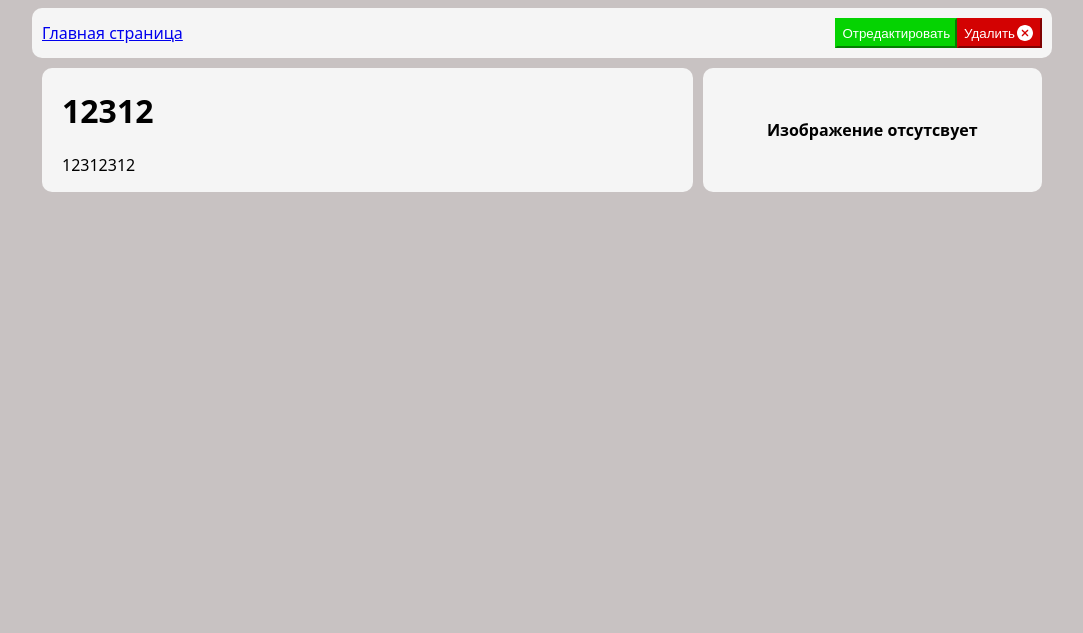
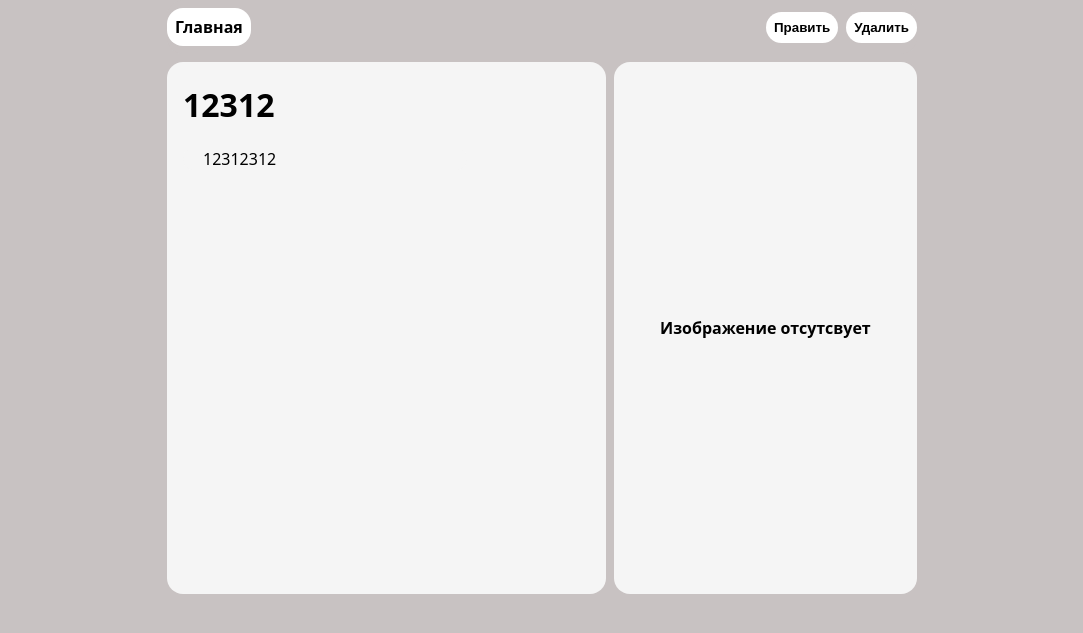
Before and after one commit to Dienly-Bogdan/RuWiki, a Flask app: page /article/12312 in a window 1280 px wide. Shown: the top 633 px of the page, without its empty margins (98-1181 px from the left). Run offline with Flask 3, Linux system fonts and the light colour scheme; data comes from the database, SQL or seed files in the repository; both versions use the stored data as it was after the commit.

Commit message:
Сделали адаптив вёрстку

```diff
--- a/adaptive_article.css
+++ b/static/css/article.css
@@ -1,12 +1,3 @@
-body {
-    display: flex;
-    justify-content: center;
-    background-color: rgb(200, 194, 194);
-    padding: 0;
-    margin: 0;
-    font-family: system-ui, -apple-system, BlinkMacSystemFont, 'Segoe UI', Roboto, Oxygen, Ubuntu, Cantarell, 'Open Sans', 'Helvetica Neue', sans-serif;
-}
-
 .article {
     display: flex;
     flex-direction: column;
@@ -23,7 +14,28 @@ body {
     padding: 8px 0;
 }
 
-.btn{
+.controls {
+    width: 100%;
+    display: flex;
+}
+
+.left_controls {
+    width: 50%;
+    display: flex;
+    justify-content: start;
+}
+
+.mobile_left_controls {
+    display: none;
+}
+
+.right_controls {
+    width: 50%;
+    display: flex;
+    justify-content: end;
+}
+
+.btn {
     background-color: white;
     color: black;
     font-weight: bold;
@@ -34,25 +46,21 @@ body {
     cursor: pointer;
 }
 
-.btn:hover{
-    background-color: #5e2ec5;
+.btn:hover {
+    background-color: #5e2ec8;
     color: white;
+    transition: color 0.5s ease-in-out;
     transition: background-color 0.5s ease-in-out;
-    transition: color 0.5s ease-in-out;
 }
 
-.btn:not(:hover){
+.btn:not(:hover) {
     background-color: white;
     color: black;
+    transition: color 0.5s ease-in-out;
     transition: background-color 0.5s ease-in-out;
-    transition: color 0.5s ease-in-out;
 }
 
-.controls_home_btn{
-    margin-bottom: 8px;
-}
-
-.conrtols_edit_btn{
+.conrtols_edit_btn {
     margin-right: 8px;
 }
 
@@ -73,6 +81,13 @@ body {
     border-radius: 16px;
 }
 
+.article_title {
+
+}
+
+.article_text {
+
+}
 
 .article_image {
     padding: 16px;
@@ -89,38 +104,21 @@ body {
     object-fit: contain;
 }
 
-.controls{
-    width: 100%;
-    display: flex;
-}
-
-.left_controls{
-    width: 50%;
-    display: flex;
-    justify-content: start;
-}
-
-.right_controls{
-    width: 50%;
-    display: flex;
-    justify-content: end;
-}
-
-.mobile_left_controls{
-    display: none;
-}
-
 @media (max-width: 768px) {
     .article_header {
         width: 100%;
     }
 
-    .controls_home_btn{
+    .controls_home_btn {
         margin-right: 8px;
     }
 
-    .mobile_left_controls{
+    .mobile_left_controls {
         display: flex;
+    }
+
+    .right_controls {
+        display: none;
     }
 
     .article_body {
@@ -128,9 +126,6 @@ body {
         flex-direction: column-reverse;
     }
 
-    .right_controls{
-        display: none;
-    }
     .text_information {
         width: 100%;
         margin-right: 0;
--- a/static/css/style.css
+++ b/static/css/style.css
@@ -1,12 +1,10 @@
 body {
-    background-color: rgb(200, 194, 194);
-
     display: flex;
     justify-content: center;
-    align-items: center;
-    flex-direction: column;
-
-    font-family: system-ui, -apple-system, BlinkMacSystemFont, 'Segoe UI', Roboto, Oxygen, Ubuntu, Cantarell, 'Open Sans', 'Helvetica Neue', sans-serif
+    background-color: rgb(200, 194, 194);
+    padding: 0;
+    margin: 0;
+    font-family: system-ui, -apple-system, BlinkMacSystemFont, 'Segoe UI', Roboto, Oxygen, Ubuntu, Cantarell, 'Open Sans', 'Helvetica Neue', sans-serif;
 }
 
 .article_controls {
--- a/templates/article.html
+++ b/templates/article.html
@@ -3,44 +3,71 @@
 <head>
     <meta charset="UTF-8">
     <meta name="viewport" content="width=device-width, initial-scale=1.0">
-    <title>Рувики</title>
+    <title>{{ article.title }}</title>
     <link rel="stylesheet" href="{{ url_for('static', filename='css/style.css') }}">
+    <link rel="stylesheet" href="{{ url_for('static', filename='css/article.css') }}">
 </head>
 <body>
-    <div class="article_controls">
+    <div class="article">
+
+        <div class="article_header">
+
+            <div class="controls">
+
                 <div class="left_controls">
-            <a href="{{ url_for('index') }}">Главная страница</a>
-        </div>
+                    <a class="btn controls_home_btn" href="{{ url_for('index') }}">
+                        Главная
+                    </a>
 
-        <div class="right_controls">
+                    <div class="mobile_left_controls">
                         <form action="{{ url_for('update_article', id=article.id) }}" method="get">
-                <button type="submit" class="controls_edit_btn">
-                    Отредактировать
-                </button>
+                            <button type="submit" class="btn conrtols_edit_btn">Править</button>
                         </form>
 
                         <form action="{{ url_for('delete_article', id=article.id) }}" method="post">
                             <button
                                 type="submit"
-                        class="controls_del_btn"
-                        id="delete_article_btn"
-                        onclick="return confirm('Вы уверены, что хотите удалить статью?')" >
+                                class="btn controls_delete_btn"
+                                onclick="return confirm('Вы уверены, что хотите удалить статью?')"
+                            >
                                 Удалить
-                    <img
-                        src="{{ url_for('static', filename='img/delete-button.svg') }}"
-                        class="controls_del_btn_icon">
                             </button>
                         </form>
                     </div>
                 </div>
 
-    <div class="article">
+                <div class="right_controls">
+                    <form action="{{ url_for('update_article', id=article.id) }}" method="get">
+                        <button type="submit" class="btn conrtols_edit_btn">Править</button>
+                    </form>
+
+                    <form action="{{ url_for('delete_article', id=article.id) }}" method="post">
+                        <button
+                            type="submit"
+                            class="btn controls_delete_btn"
+                            onclick="return confirm('Вы уверены, что хотите удалить статью?')"
+                        >
+                            Удалить
+                        </button>
+                    </form>
+                </div>
+
+            </div>
+
+        </div>
+
+        <div class="article_body">
+
+            <div class="text_information">
+
+                <div class="article_title">
+                    <h1>{{ article.title }}</h1>
+                </div>
+
                 <div class="article_text">
-            <h1>{{ article.title }}</h1>
+                    {{ article.content }}
+                </div>
 
-            <p>
-                {{ article.content }}
-            </p>
             </div>
 
             <div class="article_image">
@@ -48,13 +75,16 @@
                     <img
                         src="{{ url_for('uploaded_photo', filename=article.image) }}"
                         alt="{{ article.title }}"
-                    style="height: 150px; width: auto; margin-bottom: 10px;">
+                    >
 
                     <div><b>{{ article.title }}</b></div>
                 {% else %}
                     <div><b>Изображение отсутсвует</b></div>
                 {% endif %}
             </div>
+
+        </div>
+
     </div>
 </body>
 </html>
--- a/templates/create_article.html
+++ b/templates/create_article.html
@@ -7,6 +7,7 @@
     <link rel="stylesheet" href="{{ url_for('static', filename='css/style.css') }}">
 </head>
 <body>
+    <div class="main">
         <h1>Создать статью</h1>
 
         {% if error %}
@@ -38,5 +39,6 @@
 
             <button type="submit">Создать статью</button>
         </form>
+    </div>
 </body>
 </html>
--- a/templates/index.html
+++ b/templates/index.html
@@ -7,6 +7,7 @@
     <link rel="stylesheet" href="{{ url_for('static', filename='css/style.css') }}">
 </head>
 <body>
+    <div class="main">
         <div class="header">
             <a
                 class="create_btn"
@@ -31,5 +32,6 @@
                 {% endfor %}
             </div>
         </div>
+    </div>
 </body>
 </html>
--- a/templates/update_article.html
+++ b/templates/update_article.html
@@ -7,6 +7,7 @@
     <link rel="stylesheet" href="{{ url_for('static', filename='css/style.css') }}">
 </head>
 <body>
+    <div class="main">
         <h1>Редактировать статью</h1>
 
         <form
@@ -42,5 +43,6 @@
 
             <button type="submit">Сохранить</button>
         </form>
+    </div>
 </body>
 </html>
```
Also changed, not shown: database.db. Lines whose indentation alone changed are shown as unchanged.
